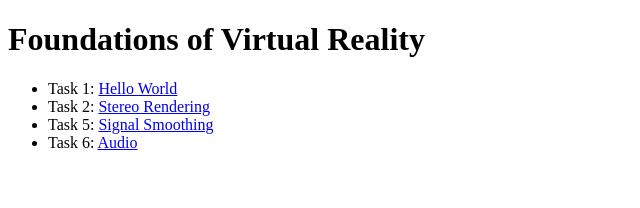
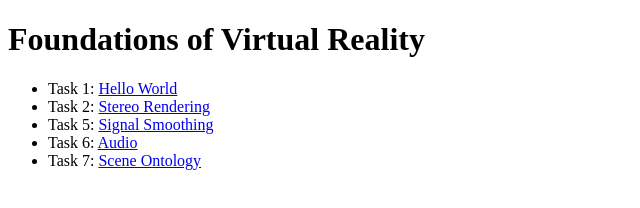
Before and after one commit to LeonGeorgi/fovr-tutorials, a plain HTML site: page index.html in a window 1280 px wide. Shown: the whole page, without its empty margins (0-640 px from the left). Drawn offline with Linux system fonts and the light colour scheme.

Commit message:
Add task 7 to Github Page

```diff
--- a/index.html
+++ b/index.html
@@ -11,6 +11,7 @@
   <li>Task 2: <a href="02/index.html">Stereo Rendering</a></li>
   <li>Task 5: <a href="05/index.html">Signal Smoothing</a></li>
   <li>Task 6: <a href="06/index.html">Audio</a></li>
+  <li>Task 7: <a href="07/index.html">Scene Ontology</a></li>
 </ul>
 
 </body>
```
